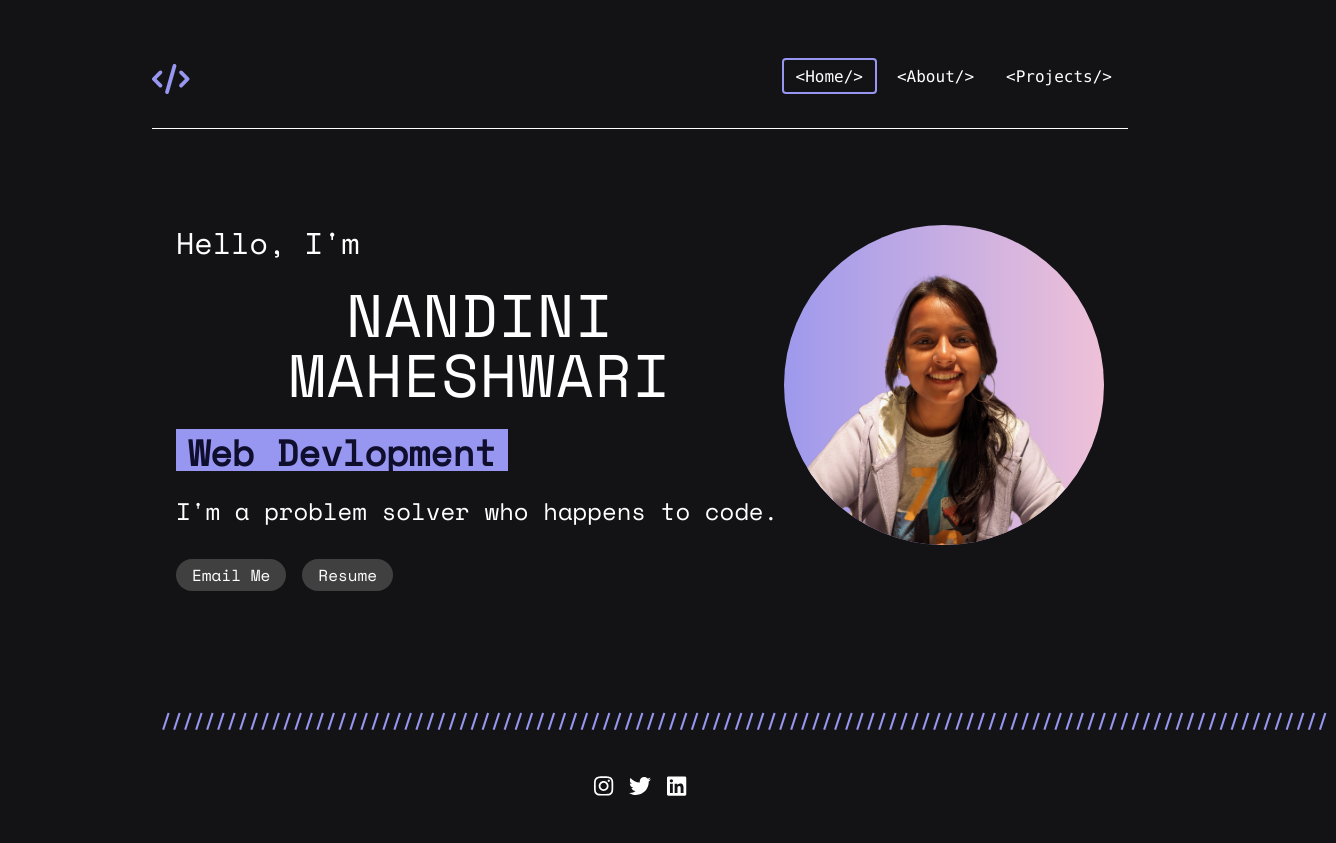
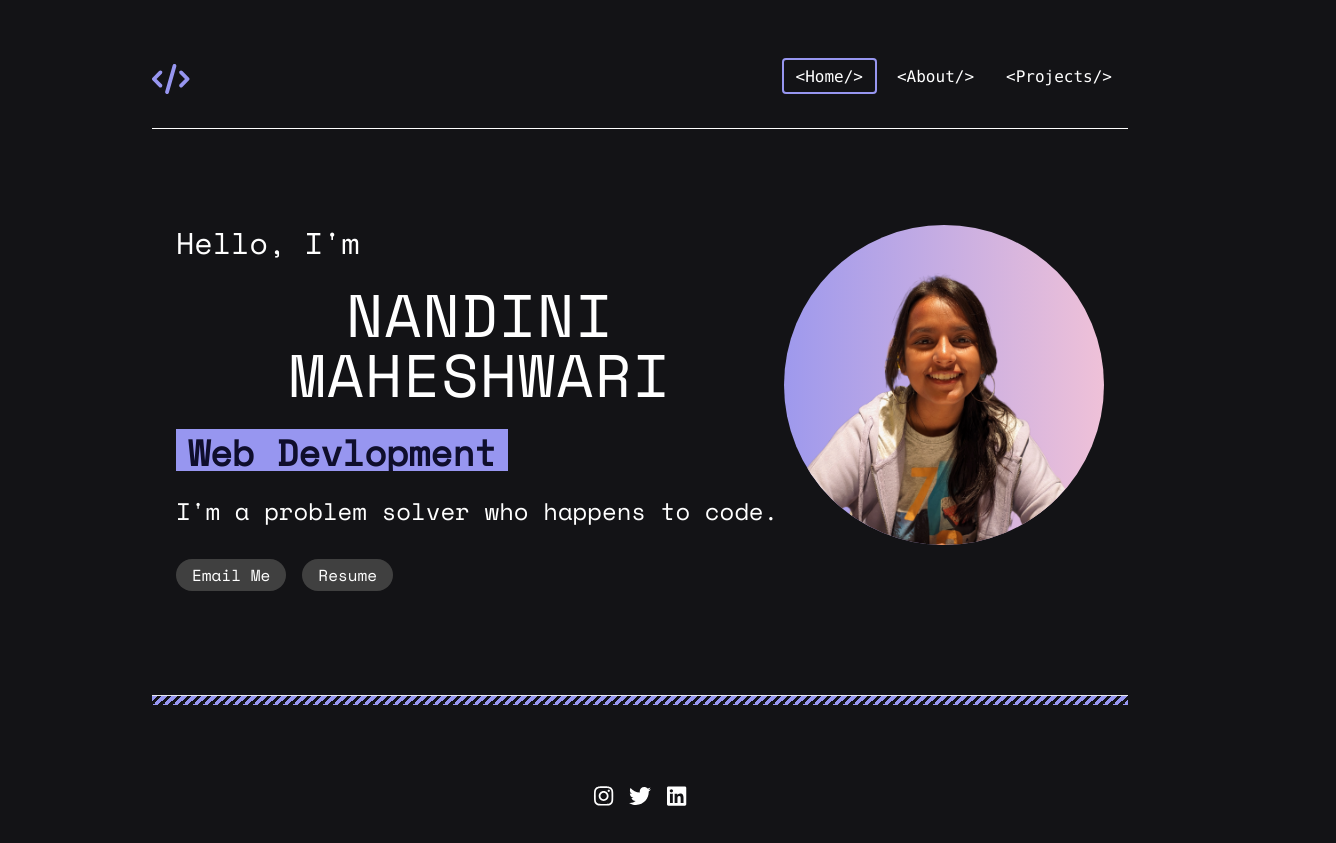
Before and after one commit to Nandini-Maheshwari/Portfolio, a React (Vite) app: page / in a window 1280 px wide. Shown: the whole page, 1336 px wide, since content can reach past the window. Built offline with nearby package versions, Linux system fonts and the light colour scheme.

Commit message:
Footer updated

```diff
--- a/src/App.css
+++ b/src/App.css
@@ -1,3 +1,17 @@
+.slash-1 {
+  height: 10px;
+  color: #9796f0;
+  background-image: linear-gradient(-45deg,
+    transparent,
+    transparent 25%,
+    currentColor 25%,
+    currentColor 50%,
+    transparent 50%,
+    transparent 75%,
+    currentColor 75%);
+  background-size: 10px 10px;
+}
+
 .animation {
   height: 50px;
   overflow: hidden;
--- a/src/Components/Footer.jsx
+++ b/src/Components/Footer.jsx
@@ -1,29 +1,17 @@
 import React from 'react';
 import { FontAwesomeIcon } from '@fortawesome/react-fontawesome';
 import { faInstagram, faTwitter, faLinkedin } from '@fortawesome/free-brands-svg-icons';
+import '../App.css';
 
 const Footer = () => {
   return (
     <div>
-    <div className="text-black font-bold text-4xl pb-10">
-      <span
-        className="text-[#9796f0]"
-        style={{
-          fontSize: '0.5em', /* Increase font size */
-          lineHeight: '0.1', /* Adjust line height */
-          borderBottomWidth: '5px', /* Adjust border thickness */
-          borderBottomColor: '#9796f0', /* Adjust border color */
-          padding: '0 0.5rem', /* Add some padding */
-          borderBottom: '#9796f0'
-        }}
-      >
-        //////////////////////////////////////////////////////////////////////////////////////////////////////////
-      </span>
 
-    </div>
-    <nav className="flex justify-center items-center">
+    <hr className="slash-1 my-20 w-full"/>
+
+    <nav className="flex justify-center">
       {/* <Link to='/'> */}
-      <ul className="flex justify-between">
+      <ul className="flex justify-center items-center">
         <a href="https://www.instagram.com/nandini_maheshwari_04/" className='px-2'>
           <FontAwesomeIcon icon={faInstagram} className='text-white text-[22px]'/>
         </a>
```
